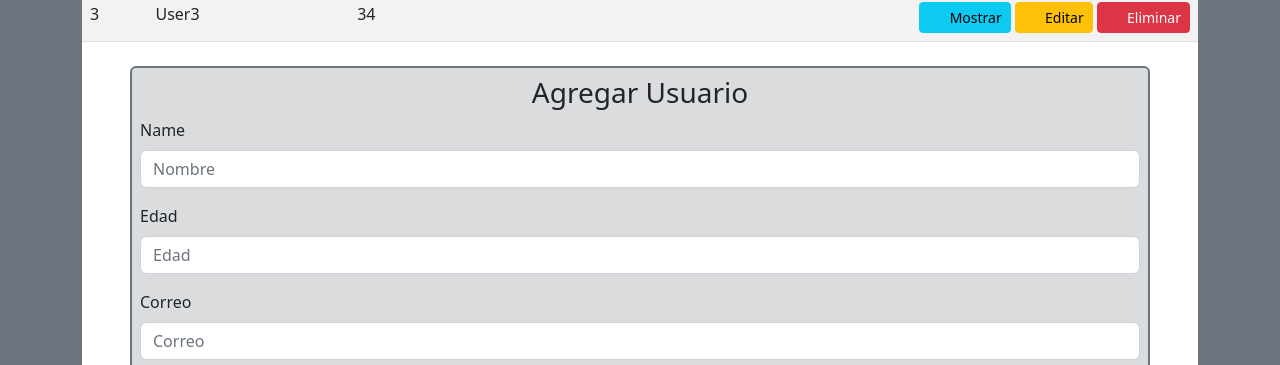
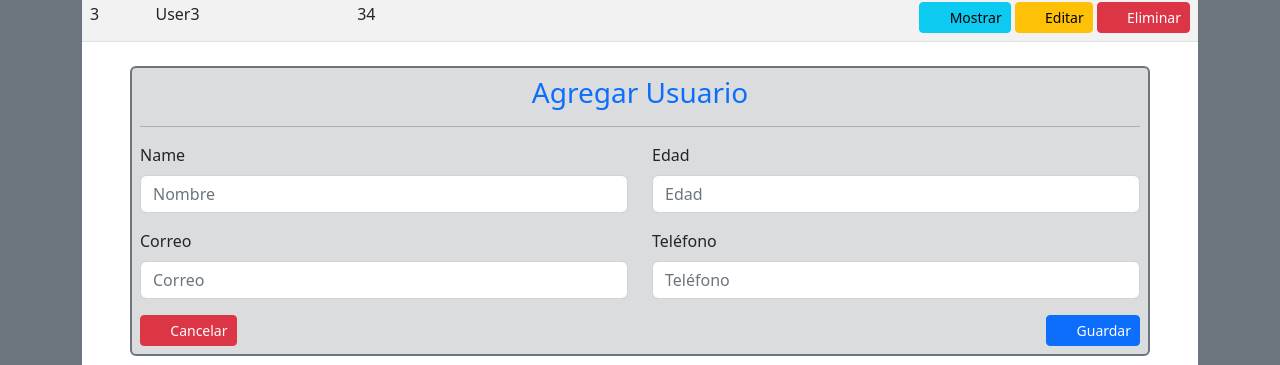
Before and after one commit to yuniormr/test_app, a React (Vite) app: page /users in a window 1280 px wide. Both pictures are taken after a click on the button "Agregar Usuario". Shown: the part 246-611 px from the top of the page. Built offline with nearby package versions, Linux system fonts and the light colour scheme; some icons are missing.

Commit message:
form template

```diff
--- a/src/views/UserList.tsx
+++ b/src/views/UserList.tsx
@@ -1,4 +1,4 @@
-import React, { FormEvent, useState } from 'react';
+import React, {FormEvent, useEffect, useState} from 'react';
 import { Button, Form, Table } from 'react-bootstrap';
 import { Link } from 'react-router-dom';
 import { v4 as uuid } from 'uuid';
@@ -30,7 +30,7 @@ export const UserList = () => {
     );
 
     const [formVisible, setFormVisible] = useState(false);
-    const [formAction, setFormAction] = useState<FormActionType>()
+    const [formAction, setFormAction] = useState<FormActionType>();
 
     function handleSubmit(e: FormEvent) {
         e.preventDefault();
@@ -91,19 +91,19 @@ export const UserList = () => {
     function handleChange(e: any) {
         switch (e.target.id) {
             case 'formName':
-                setCurrentUser(currentUser => ({ ...currentUser, name: e.target.value }));
+                setCurrentUser({ ...currentUser, name: e.target.value });
                 break;
 
             case 'formAge':
-                setCurrentUser(currentUser => ({ ...currentUser, age: e.target.value }));
+                setCurrentUser({ ...currentUser, age: e.target.value });
                 break;
 
             case 'formEmail':
-                setCurrentUser(currentUser => ({ ...currentUser, email: e.target.value }));
+                setCurrentUser({ ...currentUser, email: e.target.value });
                 break;
 
             case 'formPhone':
-                setCurrentUser(currentUser => ({ ...currentUser, phone: e.target.value }));
+                setCurrentUser({ ...currentUser, phone: e.target.value });
                 break;
 
             default:
@@ -167,28 +167,37 @@ export const UserList = () => {
                     <div className={formVisible ? 'mx-5 my-4 border border-secondary border-2 rounded p-2 mb-5 bg-secondary bg-opacity-25 ' : 'd-none'}>
                         <div className="row ">
                             <div className="">
-                                <h3 className="text-center">{ formAction === 'NEW' ? 'Agregar ' : 'Editar '} Usuario</h3>
+                                <h3 className="text-center text-primary">{ formAction === 'NEW' ? 'Agregar ' : 'Editar '} Usuario</h3>
+                                <hr/>
                                 <Form onSubmit={(e) => handleSubmit(e)}>
+                                    <div className="row">
+                                        <div className="col-md-6">
                                             <Form.Group className="mb-3" controlId="formName">
                                                 <Form.Label>Name</Form.Label>
                                                 <Form.Control type="text" placeholder="Nombre" value={currentUser.name} onChange={handleChange} />
                                             </Form.Group>
-
+                                        </div>
+                                        <div className="col-md-6">
                                             <Form.Group className="mb-3" controlId="formAge">
                                                 <Form.Label>Edad</Form.Label>
                                                 <Form.Control type="text" placeholder="Edad" value={currentUser.age} onChange={handleChange} />
                                             </Form.Group>
-
+                                        </div>
+                                    </div>
+                                    <div className="row">
+                                        <div className="col-md-6">
                                             <Form.Group className="mb-3" controlId="formEmail">
                                                 <Form.Label>Correo</Form.Label>
                                                 <Form.Control type="email" placeholder="Correo" value={currentUser.email} onChange={handleChange} />
                                             </Form.Group>
-
+                                        </div>
+                                        <div className="col-md-6">
                                             <Form.Group className="mb-3" controlId="formPhone">
                                                 <Form.Label>Teléfono</Form.Label>
                                                 <Form.Control type="text" placeholder="Teléfono" value={currentUser.phone} onChange={handleChange} />
                                             </Form.Group>
-
+                                        </div>
+                                    </div>
                                     <div className="d-flex justify-content-between">
                                         <Button variant='danger' size="sm" onClick={() => handleClick('CANCEL')}>
                                             <BsFillXCircleFill />&nbsp;
```
Lines whose indentation alone changed are shown as unchanged.
